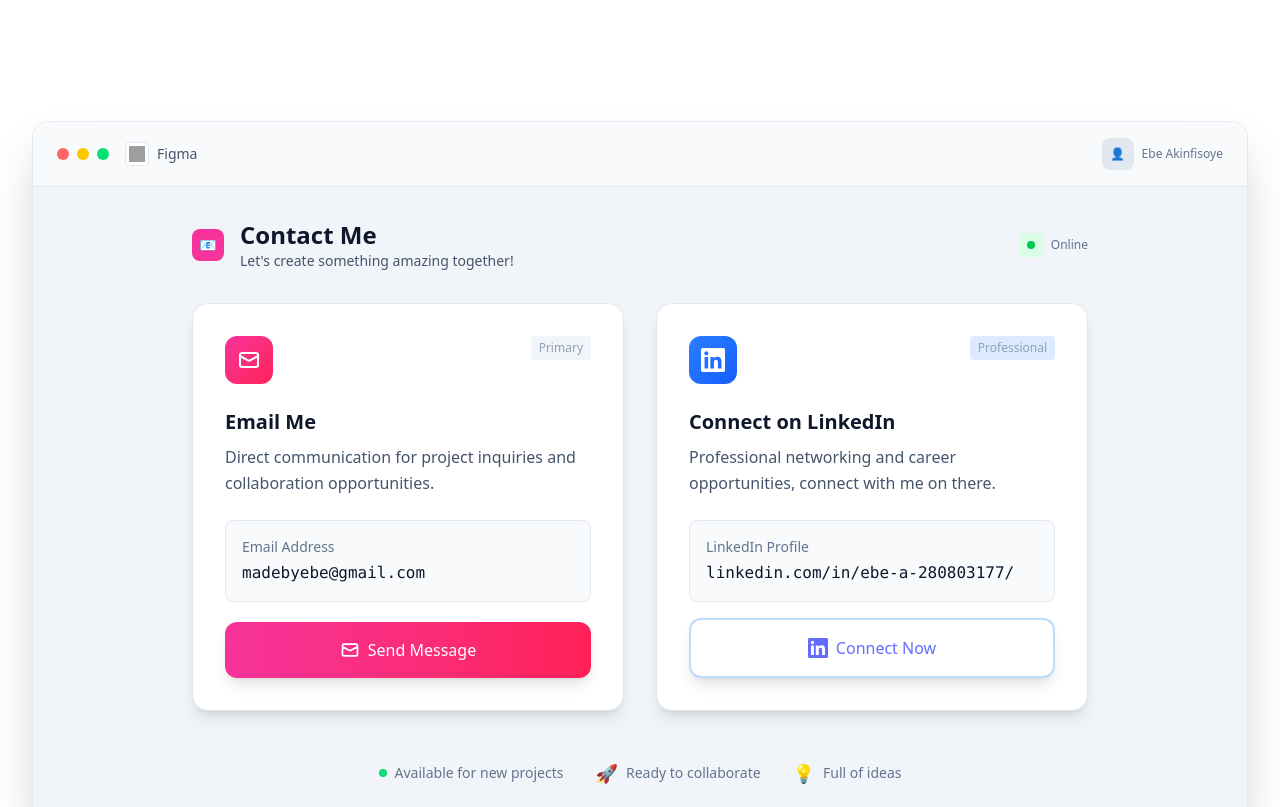
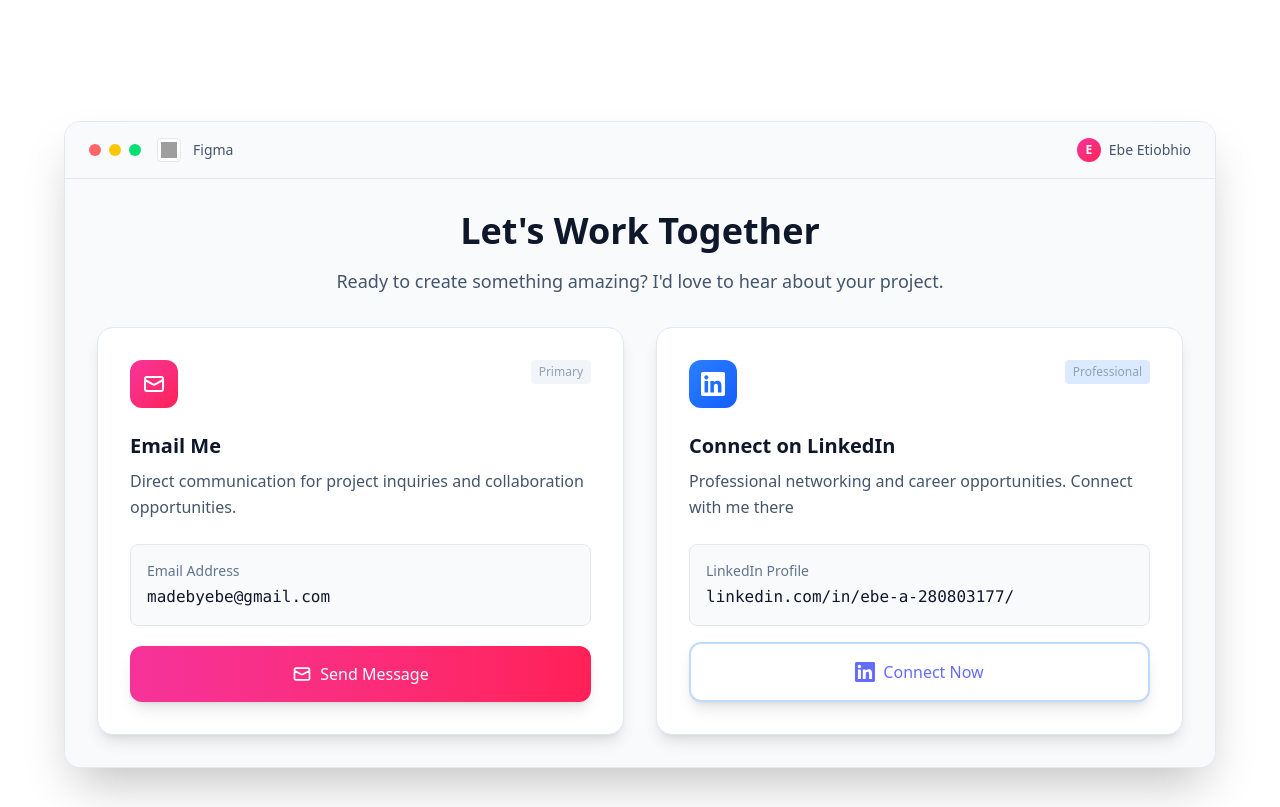
Before and after one commit to dreampink/ux-portfolio, a React (Vite) app: page / in a window 1280 px wide. Shown: the part 1820-2627 px from the top of the page. Built offline with nearby package versions, Linux system fonts and the light colour scheme; grey boxes are pictures that could not be loaded.

Commit message:
completed case study template

```diff
--- a/src/components/CaseStudies.tsx
+++ b/src/components/CaseStudies.tsx
@@ -17,7 +17,7 @@ const STAGES = [
   { key: "tension", label: "Tension", icon: Compass },
   { key: "approach", label: "Approach", icon: Lightbulb },
   { key: "design", label: "Design Output", icon: MousePointer2 },
-  { key: "outcome", label: "Outcome / Success", icon: Rocket },
+  { key: "outcome", label: "Outcome", icon: Rocket },
   { key: "learning", label: "Learning", icon: GraduationCap },
 ] as const;
 
@@ -66,7 +66,7 @@ const COPY: Record<StageKey, { title: string; summary: string }> = {
     summary: "Translate intent into prototypes and final designs.",
   },
   outcome: {
-    title: "Outcome / Success",
+    title: "Outcome",
     summary: "Measure impact; compare before/after.",
   },
   learning: {
--- a/src/components/Footer.tsx
+++ b/src/components/Footer.tsx
@@ -87,7 +87,7 @@ const Footer = () => {
 
         <div className="border-t border-zinc-200 mt-8 pt-8 text-center">
           <p className="text-sm text-zinc-500">
-            © 2025 Ebe Etiobhio. All rights reserved. Built with React & Tailwind CSS.
+            © 2025 Ebe Etiobhio. All rights reserved. Built by Ebe with React & Tailwind CSS.
           </p>
         </div>
       </div>
--- a/src/routes/App.tsx
+++ b/src/routes/App.tsx
@@ -281,19 +281,23 @@ export default function App() {
 
         {/* Contact Section - Figma Style */}
         <section id="contact" className="mb-16">
-          <div className="max-w-7xl mx-auto">
+          <div className="max-w-6xl mx-auto">
             {/* Figma Browser Window */}
             <div className="bg-white rounded-2xl shadow-2xl border border-slate-200 overflow-hidden">
               {/* Figma Header */}
               <div className="bg-slate-50 border-b border-slate-200 px-6 py-4">
                 <div className="flex items-center justify-between">
+                  {/* Left side - macOS Controls and Figma Logo */}
                   <div className="flex items-center space-x-4">
-                    <div className="flex space-x-2">
+                    {/* macOS Controls */}
+                    <div className="flex items-center space-x-2">
                       <div className="w-3 h-3 bg-red-400 rounded-full"></div>
                       <div className="w-3 h-3 bg-yellow-400 rounded-full"></div>
                       <div className="w-3 h-3 bg-green-400 rounded-full"></div>
                     </div>
-                    <div className="flex items-center space-x-2">
+
+                    {/* Figma Logo and Title */}
+                    <div className="flex items-center space-x-3">
                       <div className="w-6 h-6 bg-white rounded flex items-center justify-center border border-slate-200">
                         <img
                           src="https://cdn.jsdelivr.net/gh/simple-icons/simple-icons@develop/icons/figma.svg"
@@ -304,35 +308,22 @@ export default function App() {
                       <span className="text-slate-600 font-medium text-sm">Figma</span>
                     </div>
                   </div>
+
+                  {/* Right side - User Profile */}
                   <div className="flex items-center space-x-2">
-                    <div className="w-8 h-8 bg-slate-200 rounded-lg flex items-center justify-center">
-                      <span className="text-slate-500 text-xs">👤</span>
+                    <div className="w-6 h-6 bg-gradient-to-br from-pink-500 to-rose-500 rounded-full flex items-center justify-center">
+                      <span className="text-white text-xs font-bold">E</span>
                     </div>
-                    <div className="text-xs text-slate-500">Ebe Akinfisoye</div>
+                    <span className="text-slate-600 text-sm">Ebe Etiobhio</span>
                   </div>
                 </div>
               </div>
 
               {/* Figma Canvas */}
-              <div className="bg-slate-100 p-8 min-h-[600px]">
-                <div className="max-w-4xl mx-auto">
-                  {/* Canvas Header */}
-                  <div className="flex items-center justify-between mb-8">
-                    <div className="flex items-center space-x-4">
-                      <div className="w-8 h-8 bg-pink-500 rounded-lg flex items-center justify-center">
-                        <span className="text-white text-sm">📧</span>
-                      </div>
-                      <div>
-                        <h2 className="text-2xl font-bold text-slate-900">Contact Me</h2>
-                        <p className="text-slate-600 text-sm">Let's create something amazing together!</p>
-                      </div>
-                    </div>
-                    <div className="flex items-center space-x-2">
-                      <div className="w-6 h-6 bg-green-100 rounded flex items-center justify-center">
-                        <div className="w-2 h-2 bg-green-500 rounded-full"></div>
-                      </div>
-                      <span className="text-xs text-slate-500">Online</span>
-                    </div>
+              <div className="bg-slate-50 p-8">
+                <div className="text-center mb-8">
+                  <h2 className="text-3xl md:text-4xl font-bold text-slate-900 mb-4">Let's Work Together</h2>
+                  <p className="text-slate-600 text-lg">Ready to create something amazing? I'd love to hear about your project.</p>
                 </div>
 
                 {/* Contact Cards - Figma Style */}
@@ -383,7 +374,7 @@ export default function App() {
                     </div>
 
                     <h3 className="text-xl font-bold text-slate-900 mb-2">Connect on LinkedIn</h3>
-                      <p className="text-slate-600 mb-6 leading-relaxed">Professional networking and career opportunities, connect with me on there.</p>
+                    <p className="text-slate-600 mb-6 leading-relaxed">Professional networking and career opportunities. Connect with me there</p>
 
                     <div className="space-y-4 flex-1 flex flex-col">
                       <div className="bg-slate-50 rounded-lg p-4 border border-slate-200">
@@ -407,23 +398,6 @@ export default function App() {
                     </div>
                   </div>
                 </div>
-
-                  {/* Fun Elements */}
-                  <div className="mt-12 flex items-center justify-center space-x-8">
-                    <div className="flex items-center space-x-2 text-slate-500">
-                      <div className="w-2 h-2 bg-green-400 rounded-full animate-pulse"></div>
-                      <span className="text-sm">Available for new projects</span>
-                    </div>
-                    <div className="flex items-center space-x-2 text-slate-500">
-                      <span className="text-lg">🚀</span>
-                      <span className="text-sm">Ready to collaborate</span>
-                    </div>
-                    <div className="flex items-center space-x-2 text-slate-500">
-                      <span className="text-lg">💡</span>
-                      <span className="text-sm">Full of ideas</span>
-                    </div>
-                  </div>
-                </div>
               </div>
             </div>
           </div>
--- a/src/routes/CaseStudy.tsx
+++ b/src/routes/CaseStudy.tsx
@@ -1,4 +1,4 @@
-import { useState } from 'react'
+import { useState, useEffect } from 'react'
 import { useParams, Link } from 'react-router-dom'
 import ProcessDiagram from '../components/ProcessDiagram'
 import Navigation from '../components/Navigation'
@@ -8,6 +8,7 @@ import { getCaseStudyBySlug, caseStudies } from '../data/caseStudies'
 export default function CaseStudy() {
   const { slug = '' } = useParams()
   const [activeStage, setActiveStage] = useState<'problem' | 'research' | 'tension' | 'approach' | 'design' | 'outcome' | 'learning'>('problem')
+
 
   const caseStudy = getCaseStudyBySlug(slug)
 
@@ -33,32 +34,15 @@ export default function CaseStudy() {
       <div className="max-w-7xl mx-auto px-6 md:px-8 py-10 md:py-14 space-y-10">
 
         {/* Header Image */}
-        <div className="w-full h-64 md:h-80 lg:h-96 rounded-2xl overflow-hidden mb-8">
-          {caseStudy.headerImage ? (
+        {caseStudy.headerImage && (
+          <div className="w-full h-32 md:h-40 lg:h-48 rounded-2xl overflow-hidden mb-6">
             <img
               src={caseStudy.headerImage}
               alt={caseStudy.title}
               className="w-full h-full object-cover"
-              onError={(e) => {
-                // Fallback to gradient if image not found
-                e.currentTarget.style.display = 'none';
-                const fallback = e.currentTarget.nextElementSibling as HTMLElement;
-                if (fallback) {
-                  fallback.style.display = 'flex';
-                }
-              }}
             />
-          ) : null}
-          {/* Fallback gradient background */}
-          <div className={`absolute inset-0 bg-gradient-to-br from-blue-50 to-purple-50 ${caseStudy.headerImage ? 'hidden' : 'flex'} items-center justify-center`}>
-            <div className="absolute inset-0 bg-gradient-to-br from-blue-500/10 to-purple-500/10"></div>
-            <div className="absolute inset-0 flex items-center justify-center">
-              <div className="w-20 h-20 bg-white/90 rounded-3xl flex items-center justify-center shadow-xl">
-                <span className="text-3xl">🎨</span>
-              </div>
-            </div>
           </div>
-        </div>
+        )}
 
         <header className="space-y-3">
           <h1 className="text-3xl md:text-4xl font-semibold tracking-tight">{caseStudy.title}</h1>
```
Also changed, not shown: src/components/ProcessDiagram.tsx (+17 -19 lines). Lines whose indentation alone changed are shown as unchanged.
